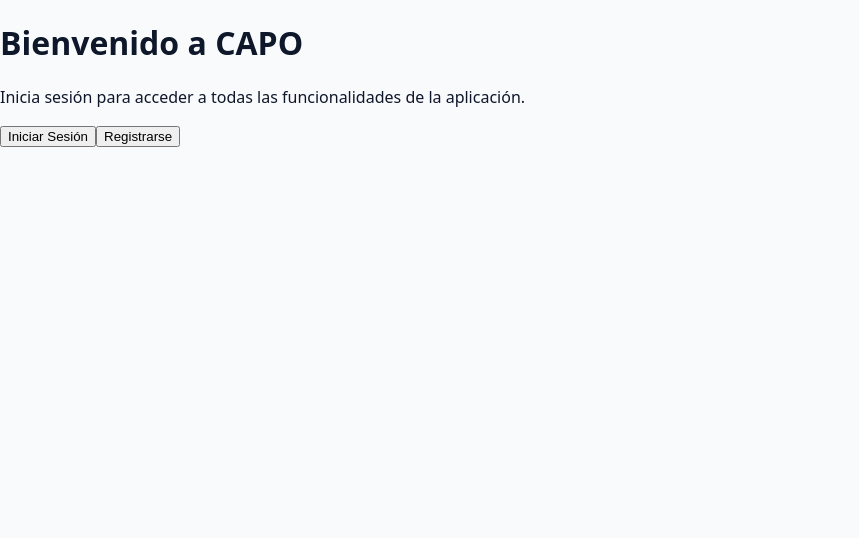
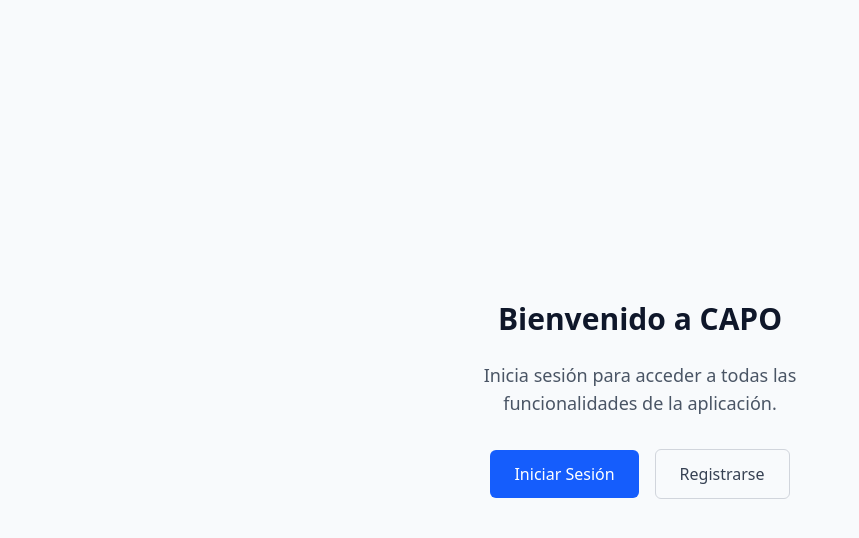
Before and after one commit to capaso2025/MVP-Frontend, a React (Vite) app: page / in a window 1280 px wide. Shown: the top 538 px of the page, without its empty margins (0-859 px from the left). Built offline with nearby package versions, Linux system fonts and the light colour scheme; no server answers.

Commit message:
Corregir implementación de Tailwind v4 como Vite dependency

```diff
--- a/index.html
+++ b/index.html
@@ -4,11 +4,11 @@
     <meta charset="UTF-8" />
     <link rel="icon" type="image/svg+xml" href="/vite.svg" />
     <meta name="viewport" content="width=device-width, initial-scale=1.0" />
-    <meta name="description" content="CAPO Frontend " />
-    <title>CAPO Frontend</title>
+    <meta name="description" content="CAPO - Desarrollo de habilidades" />
+    <title>CAPO - Desarrollo de habilidades</title>
   </head>
   <body>
     <div id="root"></div>
-    <script type="module" src="/src/app/index.tsx"></script>
+    <script type="module" src="/src/app/main.tsx"></script>
   </body>
 </html>
--- a/package.json
+++ b/package.json
@@ -28,6 +28,7 @@
   },
   "devDependencies": {
     "@eslint/js": "^9.22.0",
+    "@tailwindcss/vite": "^4.1.4",
     "@testing-library/react": "^16.3.0",
     "@types/node": "^22.14.1",
     "@types/react": "^19.1.2",
@@ -51,6 +52,7 @@
     "lint-staged": "^15.5.1",
     "postcss": "^8.5.3",
     "prettier": "^3.5.3",
+    "prettier-plugin-tailwindcss": "^0.6.11",
     "tailwindcss": "^4.1.4",
     "typescript": "~5.7.2",
     "typescript-eslint": "^8.26.1",
--- a/postcss.config.js
+++ /dev/null
@@ -1,6 +0,0 @@
-module.exports = {
-  plugins: {
-    // tailwindcss: {},
-    autoprefixer: {},
-  },
-};
--- a/src/app/styles/globals.css
+++ b/src/app/styles/globals.css
@@ -1,3 +1,7 @@
+/* Directivas de Tailwind */
+@import 'tailwindcss';
+
+/* Variables CSS personalizadas */
 :root {
   --color-primary: #3b82f6;
   --color-primary-dark: #2563eb;
@@ -13,6 +17,7 @@
   --color-text-secondary: #64748b;
 }
 
+/* Estilos adicionales que no sobrescriben Tailwind */
 body {
   background-color: var(--color-background);
   color: var(--color-text-primary);
@@ -21,45 +26,17 @@ body {
     system-ui,
     -apple-system,
     BlinkMacSystemFont,
-    "Segoe UI",
+    'Segoe UI',
     Roboto,
-    "Helvetica Neue",
+    'Helvetica Neue',
     Arial,
-    "Noto Sans",
+    'Noto Sans',
     sans-serif,
-    "Apple Color Emoji",
-    "Segoe UI Emoji",
-    "Segoe UI Symbol",
-    "Noto Color Emoji";
+    'Apple Color Emoji',
+    'Segoe UI Emoji',
+    'Segoe UI Symbol',
+    'Noto Color Emoji';
   margin: 0;
   padding: 0;
   min-height: 100vh;
 }
-
-/* Estilos adicionales globales */
-.container {
-  width: 100%;
-  max-width: 1280px;
-  margin: 0 auto;
-  padding: 0 1rem;
-}
-
-/* Estilos para accesibilidad */
-.visually-hidden {
-  position: absolute;
-  width: 1px;
-  height: 1px;
-  padding: 0;
-  margin: -1px;
-  overflow: hidden;
-  clip: rect(0, 0, 0, 0);
-  white-space: nowrap;
-  border-width: 0;
-}
-
-/* Utilidades */
-.flex-center {
-  display: flex;
-  align-items: center;
-  justify-content: center;
-}
--- a/tailwind.config.js
+++ b/tailwind.config.js
@@ -1,8 +1,45 @@
 /** @type {import('tailwindcss').Config} */
-module.exports = {
-  content: ["./index.html", "./src/**/*.{js,ts,jsx,tsx}"],
+export default {
+  content: ['./index.html', './src/**/*.{js,ts,jsx,tsx}'],
   theme: {
-    extend: {},
+    extend: {
+      colors: {
+        primary: {
+          DEFAULT: '#3b82f6',
+          dark: '#2563eb',
+        },
+        secondary: {
+          DEFAULT: '#64748b',
+          dark: '#475569',
+        },
+        background: '#f8fafc',
+        surface: '#ffffff',
+        error: '#ef4444',
+        success: '#22c55e',
+        warning: '#f59e0b',
+        info: '#3b82f6',
+        'text-primary': '#0f172a',
+        'text-secondary': '#64748b',
+      },
+      fontFamily: {
+        sans: [
+          'ui-sans-serif',
+          'system-ui',
+          '-apple-system',
+          'BlinkMacSystemFont',
+          '"Segoe UI"',
+          'Roboto',
+          '"Helvetica Neue"',
+          'Arial',
+          '"Noto Sans"',
+          'sans-serif',
+          '"Apple Color Emoji"',
+          '"Segoe UI Emoji"',
+          '"Segoe UI Symbol"',
+          '"Noto Color Emoji"',
+        ],
+      },
+    },
   },
   plugins: [],
 };
--- a/vite.config.ts
+++ b/vite.config.ts
@@ -1,19 +1,20 @@
-import { defineConfig } from "vite";
-import react from "@vitejs/plugin-react";
-import path from "path";
+import { defineConfig } from 'vite';
+import react from '@vitejs/plugin-react';
+import path from 'path';
+import tailwindcss from '@tailwindcss/vite';
 
 // https://vitejs.dev/config/
 export default defineConfig({
-  plugins: [react()],
+  plugins: [react(), tailwindcss()],
   resolve: {
     alias: {
-      "@": path.resolve(__dirname, "./src"),
-      "@app": path.resolve(__dirname, "./src/app"),
-      "@pages": path.resolve(__dirname, "./src/pages"),
-      "@widgets": path.resolve(__dirname, "./src/widgets"),
-      "@features": path.resolve(__dirname, "./src/features"),
-      "@entities": path.resolve(__dirname, "./src/entities"),
-      "@shared": path.resolve(__dirname, "./src/shared"),
+      '@': path.resolve(__dirname, './src'),
+      '@app': path.resolve(__dirname, './src/app'),
+      '@pages': path.resolve(__dirname, './src/pages'),
+      '@widgets': path.resolve(__dirname, './src/widgets'),
+      '@features': path.resolve(__dirname, './src/features'),
+      '@entities': path.resolve(__dirname, './src/entities'),
+      '@shared': path.resolve(__dirname, './src/shared'),
     },
   },
   server: {
@@ -22,10 +23,10 @@ export default defineConfig({
     cors: true,
   },
   build: {
-    outDir: "dist",
+    outDir: 'dist',
     sourcemap: true,
     // Opciones de optimización para producción
-    minify: "terser",
+    minify: 'terser',
     terserOptions: {
       compress: {
         drop_console: true,
@@ -34,16 +35,16 @@ export default defineConfig({
     rollupOptions: {
       output: {
         manualChunks: {
-          react: ["react", "react-dom"],
-          router: ["react-router-dom"],
-          tanstack: ["@tanstack/react-query"],
+          react: ['react', 'react-dom'],
+          router: ['react-router-dom'],
+          tanstack: ['@tanstack/react-query'],
         },
       },
     },
   },
   optimizeDeps: {
     esbuildOptions: {
-      target: "esnext",
+      target: 'esnext',
     },
   },
 });
```
Also changed, not shown: src/app/main.tsx (+7 -5 lines), .prettierrc.cjs, 1 other file (tests, documents, lock files or other folders).
